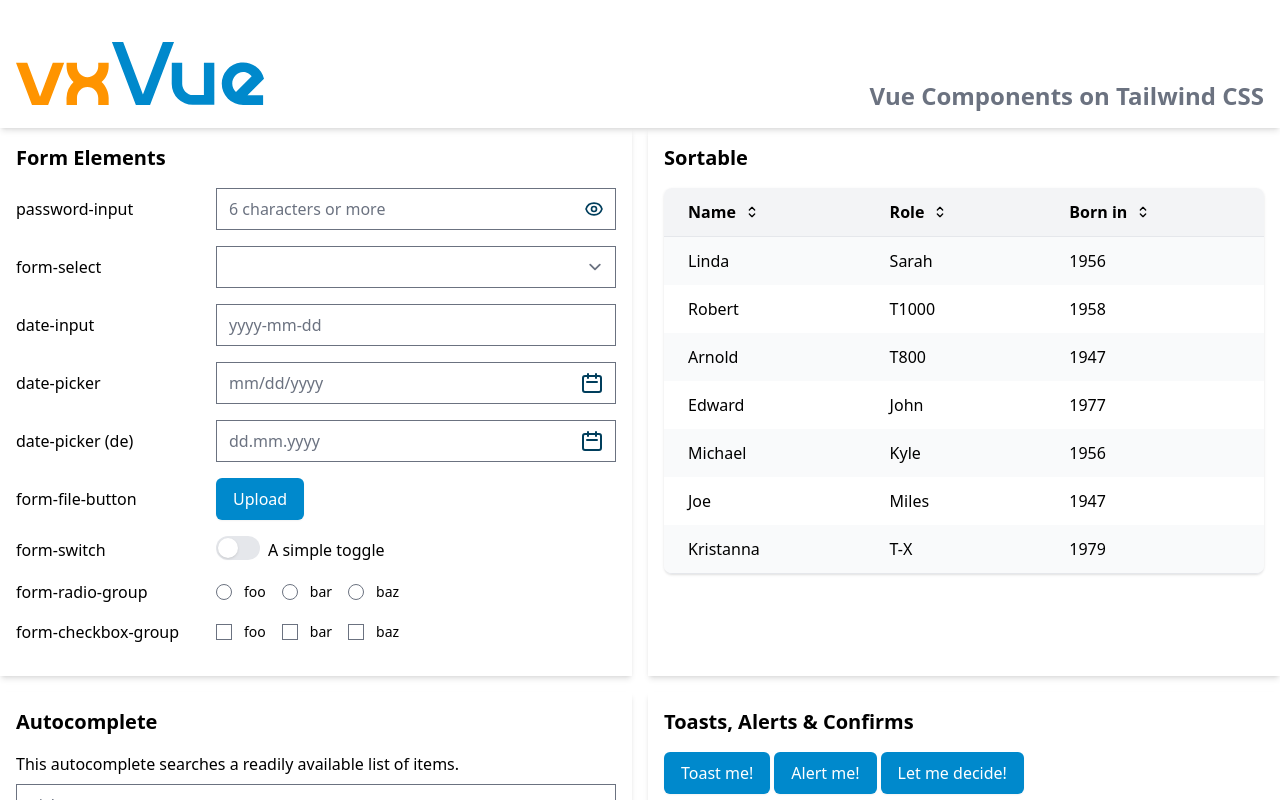
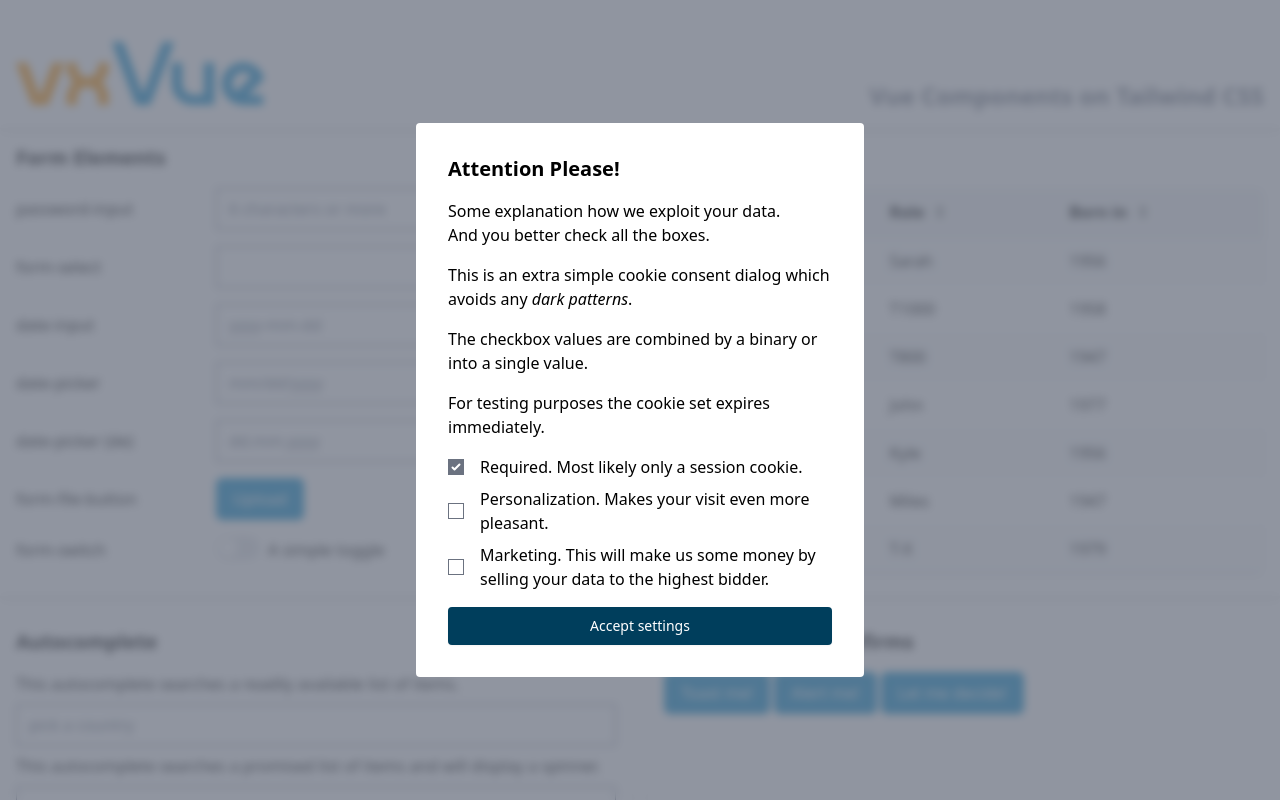
Before and after one commit to Vectrex/vxVue, a Vue app: page / in a window 1280 px wide. Shown: the top 800 px of the page. Built offline with nearby package versions, Linux system fonts and the light colour scheme.

Commit message:
Moved simple-tree and simple-tree-branch to the normal component folder; removed form-radio-group and form-checkbox-group since it didn't provide any substantial benefits over native form bindings; added a cookie consent dialog component

```diff
--- a/src/App.vue
+++ b/src/App.vue
@@ -3,8 +3,6 @@
   import FormSelect from './components/formelements/form-select.vue';
   import FormSwitch from './components/formelements/form-switch.vue';
   import FormFileButton from './components/formelements/form-file-button.vue';
-  import FormRadioGroup from './components/formelements/form-radio-group.vue';
-  import FormCheckboxGroup from './components/formelements/form-checkbox-group.vue';
   import DateInput from './components/formelements/date-input.vue';
   import DatePicker from './components/formelements/datepicker.vue';
   import Sortable from './components/sortable.vue';
@@ -13,7 +11,8 @@
   import MessageToast from './components/message-toast.vue';
   import Pagination from './components/pagination.vue';
   import Tabs from './components/tabs.vue';
-  import SimpleTree from "./components/simple-tree/simple-tree.vue";
+  import SimpleTree from "./components/simple-tree.vue";
+  import CookieConsent from "./components/cookie-consent.vue";
 </script>
 
 <script>
@@ -117,6 +116,24 @@
           "current": true,
           "path": "files/"
         },
+        cookieConsent: {
+          options: [
+            {
+              selected: true,
+              disabled: true,
+              label: 'required',
+              key: 1
+            },
+            {
+              label: 'Personalization. Makes your visit even more pleasant.',
+              key: 2
+            },
+            {
+              label: 'Marketing. This will make us some money by selling your data to the highest bidder.',
+              key: 4
+            },
+          ]
+        },
         formDataLog: null,
         logTimeout: null
       }
@@ -163,13 +180,16 @@
       },
       branchSelected (item) {
         this.formData.tree = item.path;
+      },
+      acceptCookie (data) {
+        console.log(data);
       }
     }
   }
 </script>
 
 <template>
-  <div id="app" class="grid grid-cols-1 lg:grid-cols-2 2xl:grid-cols-3 gap-4 max-w-screen-2xl mx-auto pt-28 md:pt-32">
+  <div class="grid grid-cols-1 lg:grid-cols-2 2xl:grid-cols-3 gap-4 max-w-screen-2xl mx-auto pt-28 md:pt-32">
 
     <div class="p-4 shadow-md">
 
@@ -225,24 +245,6 @@
       <div class="my-4 flex items-center">
         <label for="form-switch" class="inline-block w-1/3">form-switch</label>
         <form-switch id="form-switch" v-model="formData.formSwitch"><span class="pl-2">A simple toggle</span></form-switch>
-      </div>
-
-      <div class="my-4 flex items-center">
-        <span class="inline-block w-1/3">form-radio-group</span>
-        <form-radio-group v-model="formData.formRadioGroup" :options="['foo', 'bar', 'baz']" class="inline-block mr-4" name="radios">
-          <template v-slot="slotData">
-            <p class="pl-1 text-sm">{{ slotData.option.label || slotData.option }}</p>
-          </template>
-        </form-radio-group>
-      </div>
-
-      <div class="my-4 flex items-center">
-        <span class="inline-block w-1/3">form-checkbox-group</span>
-        <form-checkbox-group v-model="formData.formCheckboxGroup" :options="['foo', 'bar', 'baz']" class="inline-block mr-4" name="checkboxes">
-          <template v-slot="slotData">
-            <p class="pl-1 text-sm">{{ slotData.option.label || slotData.option }}</p>
-          </template>
-        </form-checkbox-group>
       </div>
     </div>
 
@@ -356,6 +358,30 @@
     </template>
   </alert>
 
+  <cookie-consent
+      :options="cookieConsent.options"
+      :cookie-options="{expires: new Date()}"
+      @accept="acceptCookie"
+      class="rounded max-w-md"
+  >
+    <template v-slot:message>
+      <div class="space-y-4">
+        <h2 class="text-xl font-bold">Attention Please!</h2>
+        <p>Some explanation how we exploit your data.<br>
+        And you better check all the boxes.</p>
+        <p>This is an extra simple cookie consent dialog which avoids any <em>dark patterns</em>.</p>
+        <p>The checkbox values are combined by a binary or into a single value.</p>
+        <p>For testing purposes the cookie set expires immediately.</p>
+      </div>
+    </template>
+    <template v-slot:option="option">
+      <template v-if="option.option.label === 'required'">Required. Most likely only a session cookie.</template>
+      <template v-else>
+        {{ option.option.label }}
+      </template>
+    </template>
+  </cookie-consent>
+
   <transition name="display-formdata">
     <div class="fixed bottom-0 bg-gray-800 bg-opacity-75 text-white flex py-4 items-center justify-center w-full flex-wrap" v-if="formDataLog">
       <span class="rounded-r-full rounded-l-full bg-yellow-300 text-yellow-900 py-1 px-2 mx-2 mb-1 truncate max-w-xs" v-for="(v, k) in formDataLog"><strong class="pr-2">{{ k }}</strong>
--- a/src/components/alert.vue
+++ b/src/components/alert.vue
@@ -1,6 +1,6 @@
 <template>
   <transition name="overlay-fade">
-    <div class="fixed inset-0 bg-gray-500 bg-opacity-75 z-50" aria-hidden="true" v-if="show"></div>
+    <div class="fixed inset-0 bg-gray-500 bg-opacity-75 z-50 backdrop-blur-sm" aria-hidden="true" v-if="show"></div>
   </transition>
   <transition name="modal-appear">
     <div class="fixed z-50 inset-0 overflow-y-auto" v-if="show">
--- /dev/null
+++ b/src/components/cookie-consent.vue
@@ -0,0 +1,152 @@
+<template>
+
+  <div class="fixed inset-0 bg-gray-500 bg-opacity-75 z-50 backdrop-blur-sm" aria-hidden="true" v-if="isOpen && transitionName === 'fade'"></div>
+
+  <transition :name="transitionName">
+    <div v-if="isOpen" :class="containerPosition">
+        <div :class="[$attrs['class'], 'space-y-4']">
+          <div>
+            <slot name="message">{{ message }}</slot>
+          </div>
+          <div class="space-y-2">
+            <label class="flex items-center" v-for="option in options">
+              <input
+                type="checkbox"
+                :class="['h-4 w-4 form-checkbox', option.disabled ? 'text-gray-500' : 'text-vxvue focus:ring-vxvue']"
+                :value="option.key"
+                v-model="checked"
+                :disabled="option.disabled"
+              >
+              <span class="ml-4">
+                <slot name="option" :option="option">{{ option.label }}</slot>
+              </span>
+            </label>
+          </div>
+          <div>
+            <button @click="accept" :class="buttonClass">{{ buttonText }}</button>
+          </div>
+      </div>
+    </div>
+  </transition>
+
+</template>
+
+<script>
+import * as Cookie from '../util/cookie';
+
+export default {
+  name: 'cookie-consent',
+  emits: ['accept'],
+  props: {
+    options: {
+      type: Array,
+      required: true
+    },
+    buttonText: {
+      type: String,
+      default: 'Accept settings'
+    },
+    buttonClass: {
+      type: String,
+      default: 'inline-flex justify-center w-full rounded border border-transparent shadow-sm px-4 py-2 bg-vxvue-700 text-base font-medium text-white hover:bg-vxvue-500 focus:outline-none focus:ring-2 focus:ring-offset-2 focus:ring-vxvue-500 sm:text-sm'
+    },
+    message: {
+      type: String,
+      default: 'This website uses cookies to ensure you get the best experience on our website.'
+    },
+    position: {
+      type: String,
+      default: 'bottom',
+      validator: value => ['top', 'left', 'right', 'bottom'].indexOf(value) !== -1
+    },
+    transition: {
+      type: String,
+      default: 'fade',
+      validator: value => ['fade', 'slide'].indexOf(value) !== -1
+    },
+    storageName: {
+      type: String,
+      default: 'cookies:consented'
+    },
+    cookieOptions: {
+      type: Object,
+      default: () => ({}),
+      required: false
+    }
+  },
+
+  data() {
+    return {
+      isOpen: false,
+      checked: []
+    }
+  },
+
+  computed: {
+    containerPosition () {
+
+      // centering when transition is set to fade
+
+      if (this.transitionName === 'fade') {
+        return 'center';
+      }
+      return this.position;
+    },
+
+    transitionName () {
+      return this.transition === 'fade' ? 'fade' : ('slide-from-' + this.position);
+    },
+
+    flags () {
+      let flags = 0;
+      this.checked.forEach(val => flags = flags | val);
+      return flags;
+    }
+  },
+  watch: {
+    options (newValue) {
+      let checked = [];
+      this.options.forEach(item => { if(item.selected) { checked.push(item.key) }});
+      this.checked = checked;
+    }
+  },
+  created() {
+    this.options.forEach(item => { if(item.selected) { this.checked.push(item.key) }});
+  },
+  mounted() {
+    const flags = Cookie.get(this.storageName);
+    if (flags !== null) {
+      this.$emit('accept', parseInt(flags, 10));
+    }
+    else {
+      this.isOpen = true;
+    }
+  },
+  methods: {
+    accept() {
+      Cookie.set(this.storageName, this.flags, { expires: '1Y', ...this.cookieOptions })
+      this.isOpen = false;
+      this.$emit('accept', this.flags);
+    }
+  }
+}
+</script>
+
+<style>
+.fade-enter-to, .fade-leave-from {
+  @apply opacity-100
+}
+.fade-enter-from, .fade-leave-to {
+  @apply opacity-0
+}
+.fade-enter-active,
+.fade-leave-active {
+  @apply transition-opacity;
+}
+.center {
+  @apply fixed inset-0 z-[100] flex justify-center items-center;
+}
+.center > div {
+  @apply bg-white p-8;
+}
+</style>
--- a/src/components/formelements/form-checkbox-group.vue
+++ /dev/null
@@ -1,47 +0,0 @@
-<template>
-  <label class="flex items-center" v-for="(option, ndx) in options" v-bind="containerAttrs">
-    <input
-        @change="handleChange($event.target)"
-        :checked="checked.indexOf(option.key || option.label || option) !== -1"
-        :value="option.key || option.label || option"
-        :name="$attrs['name']"
-        type="checkbox"
-        class="h-4 w-4 form-checkbox text-vxvue focus:ring-vxvue"
-    >
-    <span class="ml-2">
-      <slot :option="option">{{ option.label || option }}</slot>
-    </span>
-  </label>
-</template>
-
-<script>
-export default {
-  data () {
-    return {
-      checked: []
-    }
-  },
-  props: { modelValue: { type: Array, default: () => [] }, options: Array },
-  watch: {
-    modelValue (newValue) {
-      this.checked = newValue;
-    }
-  },
-  computed: {
-    containerAttrs () {
-      return (({ name, ...others }) => others)(this.$attrs);
-    }
-  },
-  methods: {
-    handleChange(target) {
-      if (target.checked) {
-        this.checked.push(target.value);
-      }
-      else {
-        this.checked.splice(this.checked.indexOf(target.value), 1);
-      }
-      this.$emit('update:modelValue', this.checked);
-    }
-  }
-}
-</script>
--- a/src/components/formelements/form-radio-group.vue
+++ /dev/null
@@ -1,26 +0,0 @@
-<template>
-  <label class="flex items-center" v-for="option in options" v-bind="containerAttrs">
-    <input
-        @change="$emit('update:modelValue', $event.target.value)"
-        :checked="(option.key || option.label || option) == modelValue"
-        :value="option.key || option.label || option"
-        :name="$attrs['name']"
-        type="radio"
-        class="h-4 w-4 form-radio text-vxvue focus:ring-vxvue"
-    >
-    <span class="ml-2">
-      <slot :option="option">{{ option.label || option }}</slot>
-    </span>
-  </label>
-</template>
-
-<script>
-export default {
-  props: { modelValue: [String, Number], options: Array },
-  computed: {
-    containerAttrs () {
-      return (({ name, ...others }) => others)(this.$attrs);
-    }
-  }
-}
-</script>
--- /dev/null
+++ b/src/util/cookie.js
@@ -0,0 +1,113 @@
+/**
+ * enabled (): check whether setting cookies is possible
+ * get (name): get value of key <name>
+ * getAll (): get all key-value-pairs as object
+ * set (name, value[, options = {}]): set key <name> to value
+ * getRaw (name): get value of key <name> without URI component decoding
+ * setRaw (name, value[, options = {}]): set key <name> to value without URI component encoding
+ * remove (name[, options = {}]): remove a cookie by setting the expiration to -1
+ */
+
+const computeExpires = (str) => {
+    const value = parseInt(str, 10);
+    let expires = new Date();
+
+    switch (str.substr(-1)) {
+        case 'Y': expires.setFullYear(expires.getFullYear() + value); break;
+        case 'M': expires.setMonth(expires.getMonth() + value); break;
+        case 'D': expires.setDate(expires.getDate() + value); break;
+        case 'h': expires.setHours(expires.getHours() + value); break;
+        case 'm': expires.setMinutes(expires.getMinutes() + value); break;
+        case 's': expires.setSeconds(expires.getSeconds() + value); break;
+        default: expires = new Date(str);
+    }
+    return expires;
+}
+
+const conv = (opts) => {
+    let res = '';
+
+    Object.getOwnPropertyNames(opts).forEach(
+        key => {
+            if (key.toLowerCase() === 'expires') {
+                let expires = opts[key];
+
+                if (!(expires instanceof Date)) {
+                    expires += typeof expires === 'number' ? 'D' : '';
+                    expires = computeExpires(expires);
+                }
+                res += ';' + key + '=' + expires.toUTCString();
+
+            } else if (key.toLowerCase() === 'secure') {
+                if (opts[key]) {
+                    res += ';' + key;
+                }
+
+            } else {
+                res += ';' + key + '=' + opts[key];
+            }
+        }
+    );
+    if(!opts.hasOwnProperty('path')) {
+        res += ';path=/';
+    }
+    return res;
+}
+
+function enabled () {
+    const key = '__vx__' + Math.random();
+    document.cookie = key + '=1' + ';path=/';
+    if((new RegExp('(?:^|; )' + key + '=1' + '(?:;|$)')).test(document.cookie)) {
+        remove(key);
+        return true;
+    }
+    return false;
+}
+
+function get (key) {
+    const raw = getRaw(key);
+    return  raw ? decodeURIComponent(raw) : null;
+}
+
+function set (key, val, options = {}) {
+    document.cookie = key + '=' + encodeURIComponent(val) + conv(options);
+}
+
+function getAll () {
+    const reKey = /(?:^|; )([^=]+?)(?:=([^;]*))?(?:;|$)/g, cookies = {};
+    let match;
+
+    while ((match = reKey.exec(document.cookie))) {
+        reKey.lastIndex = (match.index + match.length) - 1;
+        cookies[match[1]] = decodeURIComponent(match[2]);
+    }
+
+    return cookies;
+}
+
+function remove (key, options = {}) {
+    return set (key, 'x',{ ...options, ...{ expires: -1 }});
+}
+
+function setRaw (key, val, options) {
+    document.cookie = key + '=' + val + conv(options);
+}
+
+function getRaw (key) {
+    const escKey = key.replace(/[.*+?^$|[\](){}\\-]/g, '\\$&');
+    const match = (new RegExp('(?:^|; )' + escKey + '(?:=([^;]*))?(?:;|$)').exec(document.cookie));
+    if(match === null) {
+        return null;
+    }
+    return match[1];
+}
+
+export {
+    enabled,
+    get,
+    getAll,
+    set,
+    getRaw,
+    setRaw,
+    remove
+}
```
Also changed, not shown: lib.js (+3 -5 lines), src/components/simple-tree-branch.vue (renamed from src/components/simple-tree/simple-tree-branch.vue), src/components/simple-tree.vue (renamed from src/components/simple-tree/simple-tree.vue).
